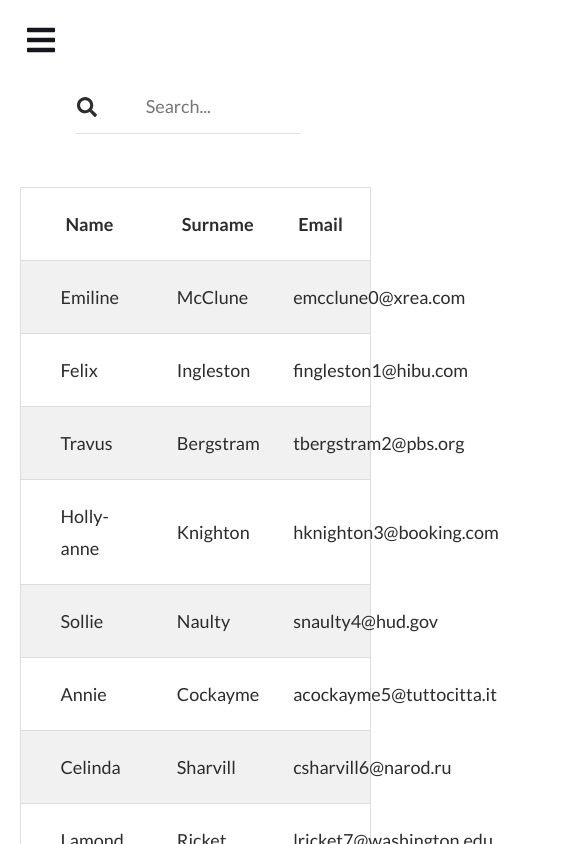
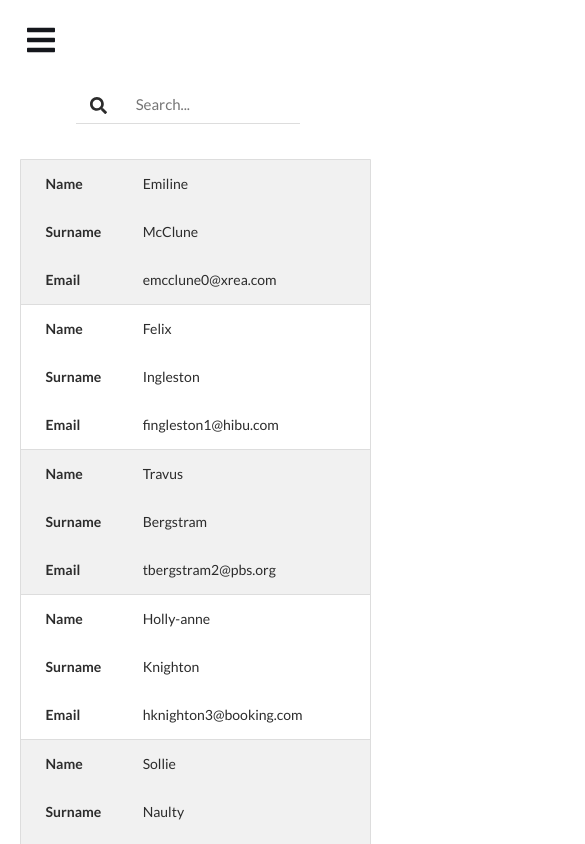
Before and after one commit to leesiyun/react-mini-app, a React (Create React App) app: page /search in a window 390 px wide. Shown: the top 844 px of the page, 585 px wide, since content can reach past the window. Built offline with nearby package versions, Linux system fonts and the light colour scheme.

Commit message:
Style : Search Mobile

```diff
--- a/src/components/SidebarDate.js
+++ b/src/components/SidebarDate.js
@@ -24,6 +24,11 @@ export const SidebarDate = [
         icon: <FaIcons.FaShoppingCart />,
       },
     ],
+  },
+  {
+    title: "Search",
+    path: "/search",
+    icon: <FaIcons.FaSearch />,
   },
   {
     title: "Unit Converter",
@@ -59,9 +64,4 @@ export const SidebarDate = [
     path: "/movie",
     icon: <FaIcons.FaBitcoin />,
   },
-  {
-    title: "Search",
-    path: "/search",
-    icon: <FaIcons.FaSearch />,
-  },
 ];
--- a/src/pages/counter/cartCounter/CartCounter.js
+++ b/src/pages/counter/cartCounter/CartCounter.js
@@ -32,7 +32,6 @@ const Counter = () => {
     return () => {
       document.removeEventListener("click", handleClickListOutside);
     };
-    // eslint-disable-next-line react-hooks/exhaustive-deps
   }, []);
 
   const handleClickListOutside = (event) => {
--- a/src/pages/search/Table.js
+++ b/src/pages/search/Table.js
@@ -26,7 +26,6 @@ const TableStyle = styled.table`
   width: 100%;
   border-spacing: 0;
   border: 1px solid #dddddd;
-  font-size: 18px;
   table-layout: fixed;
 
   tr {
@@ -39,10 +38,52 @@ const TableStyle = styled.table`
     text-align: left;
     border-bottom: 1px solid #dddddd;
     padding: 20px 20px 20px 45px;
+    width: 27%;
+    font-size: 17px;
+    &:nth-child(3) {
+      width: 46%;
+    }
   }
 
   td {
     border-bottom: 1px solid #dddddd;
-    padding: 20px 0 20px 40px;
+    padding: 20px 0 20px 45px;
+  }
+  @media (max-width: 768px) {
+    margin-top: 35px;
+    font-size: 14px;
+
+    th {
+      display: none;
+    }
+
+    td {
+      display: block;
+      position: relative;
+      border-bottom: 0;
+      padding: 8px 0 8px 45px;
+      padding-left: 35%;
+
+      &:before {
+        width: 50%;
+        white-space: nowrap;
+        font-weight: bold;
+        position: absolute;
+        left: 25px;
+      }
+
+      &:nth-of-type(1):before {
+        content: "Name";
+      }
+      &:nth-of-type(2):before {
+        content: "Surname";
+      }
+      &:nth-of-type(3):before {
+        content: "Email";
+      }
+      &:nth-child(3n) {
+        border-bottom: 1px solid #dddddd;
+      }
+    }
   }
 `;
--- a/src/pages/search/index.js
+++ b/src/pages/search/index.js
@@ -59,4 +59,16 @@ const SearchStyle = styled.div`
       outline: none;
     }
   }
+
+  @media (max-width: 768px) {
+    .icon {
+      font-size: 17px;
+      left: 18%;
+    }
+
+    input {
+      font-size: 15px;
+      padding: 20px 20px 10px 60px;
+    }
+  }
 `;
```
